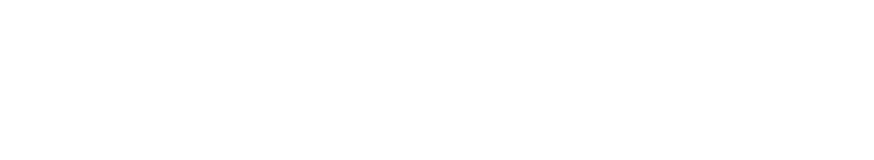
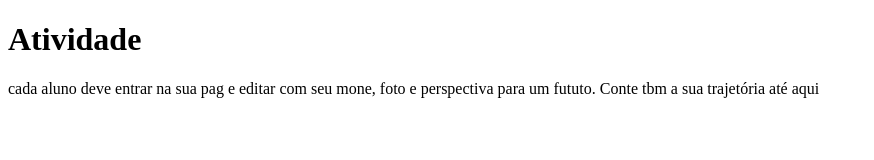
Before and after one commit to LiliahHora/terceir-o, a plain HTML site: page index.html in a window 1280 px wide. Shown: the whole page, without its empty margins (0-874 px from the left). Drawn offline with Linux system fonts and the light colour scheme.

Commit message:
atividades

```diff
--- a/index.html
+++ b/index.html
@@ -7,6 +7,15 @@
     <title>Terceirão</title>
 </head>
 <body>
+    <h1>Atividade</h1>
+    <p>cada aluno deve entrar na sua pag e editar com seu mone, foto e perspectiva para um fututo. Conte tbm a sua trajetória até aqui</p>
+
+
+
+
+
+
+
 
 </body>
 </html>
```
